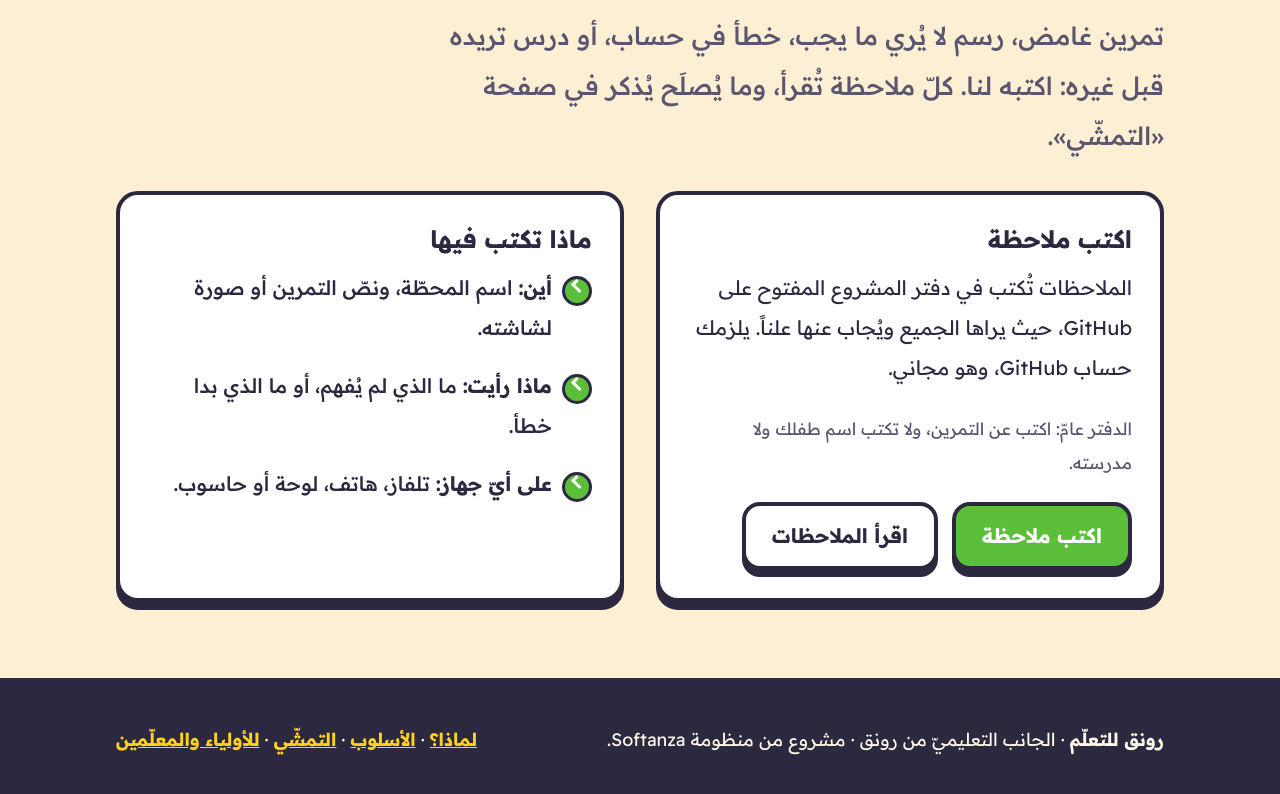
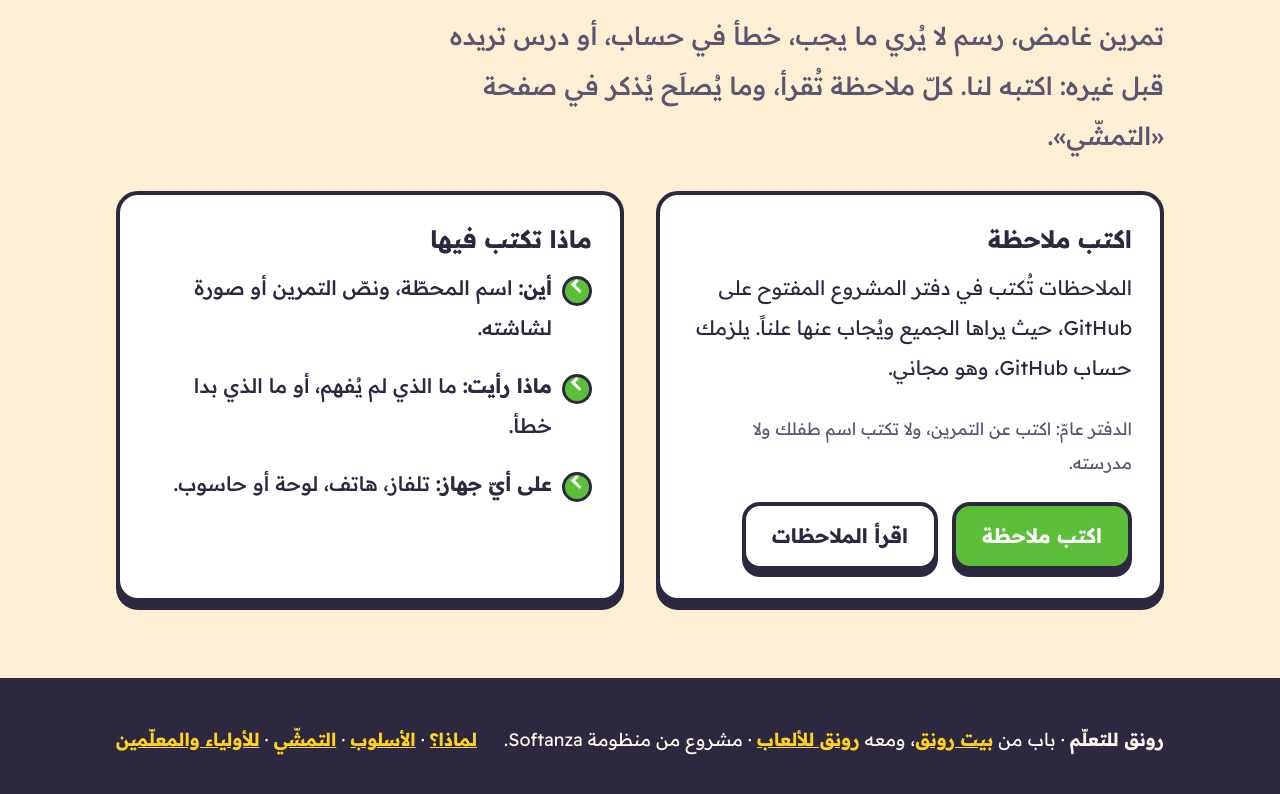
Before and after one commit to mayouni/rawnaq-ed, a plain HTML site: page guardians.html in a window 1280 px wide. Shown: the part 4946-5740 px from the top of the page. Drawn offline with Linux system fonts and the light colour scheme.

Commit message:
Link the learning site to the house of Rawnaq and to the games
Co-Authored-By: Claude Fable 5.2 <noreply@anthropic.com>

```diff
--- a/guardians.html
+++ b/guardians.html
@@ -164,7 +164,7 @@
 </main>
 
 <footer><div class="wrap">
-  <div><b>رونق للتعلّم</b> · الجانب التعليميّ من رونق · مشروع من منظومة Softanza.</div>
+  <div><b>رونق للتعلّم</b> · باب من <a href="https://mayouni.github.io/rawnaq-site/">بيت رونق</a>، ومعه <a href="https://mayouni.github.io/rawnaq-site/games.html">رونق للألعاب</a> · مشروع من منظومة Softanza.</div>
   <div><a href="why.html">لماذا؟</a> · <a href="method.html">الأسلوب</a> · <a href="journey.html">التمشّي</a> · <a href="guardians.html">للأولياء والمعلّمين</a></div>
 </div></footer>
 <script src="js/config.js"></script>
```
Also changed, not shown: index.html (+1 -1 lines), journey.html (+1 -1 lines), method.html (+1 -1 lines), why.html (+1 -1 lines).
